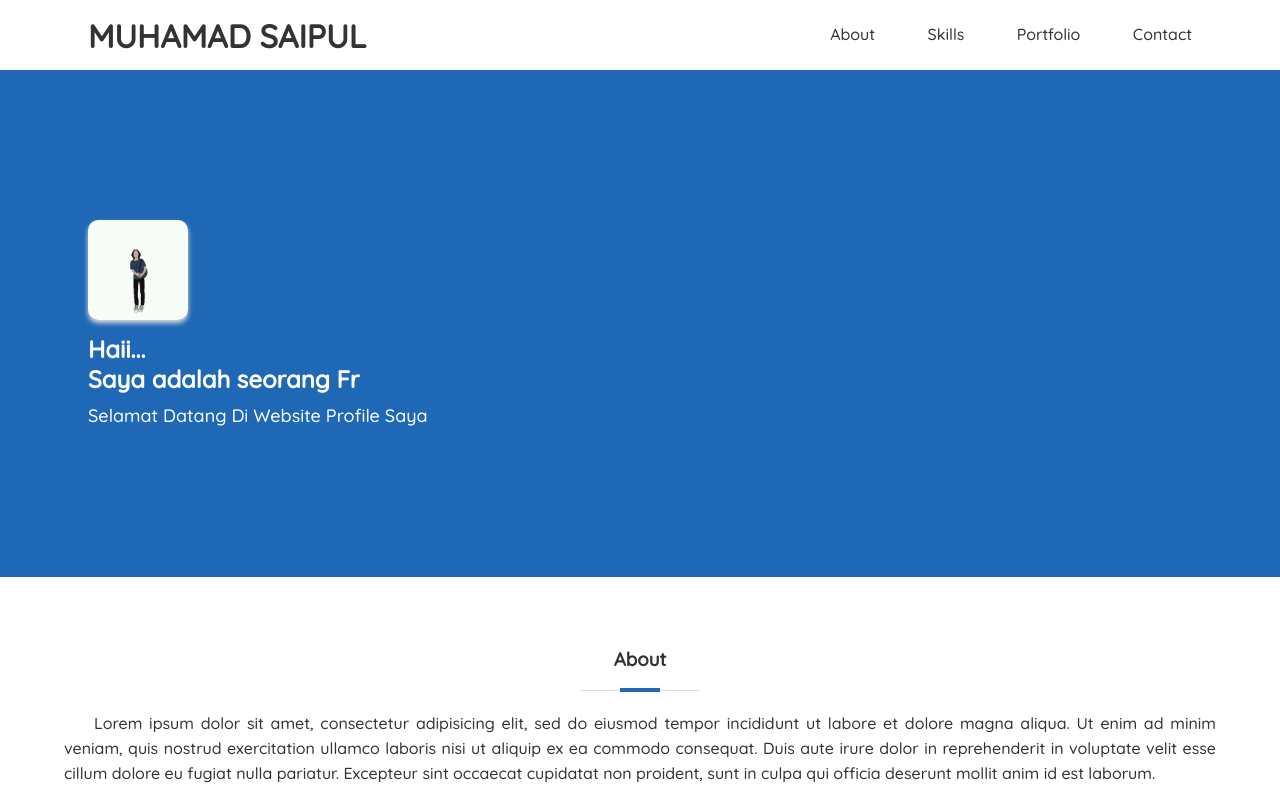
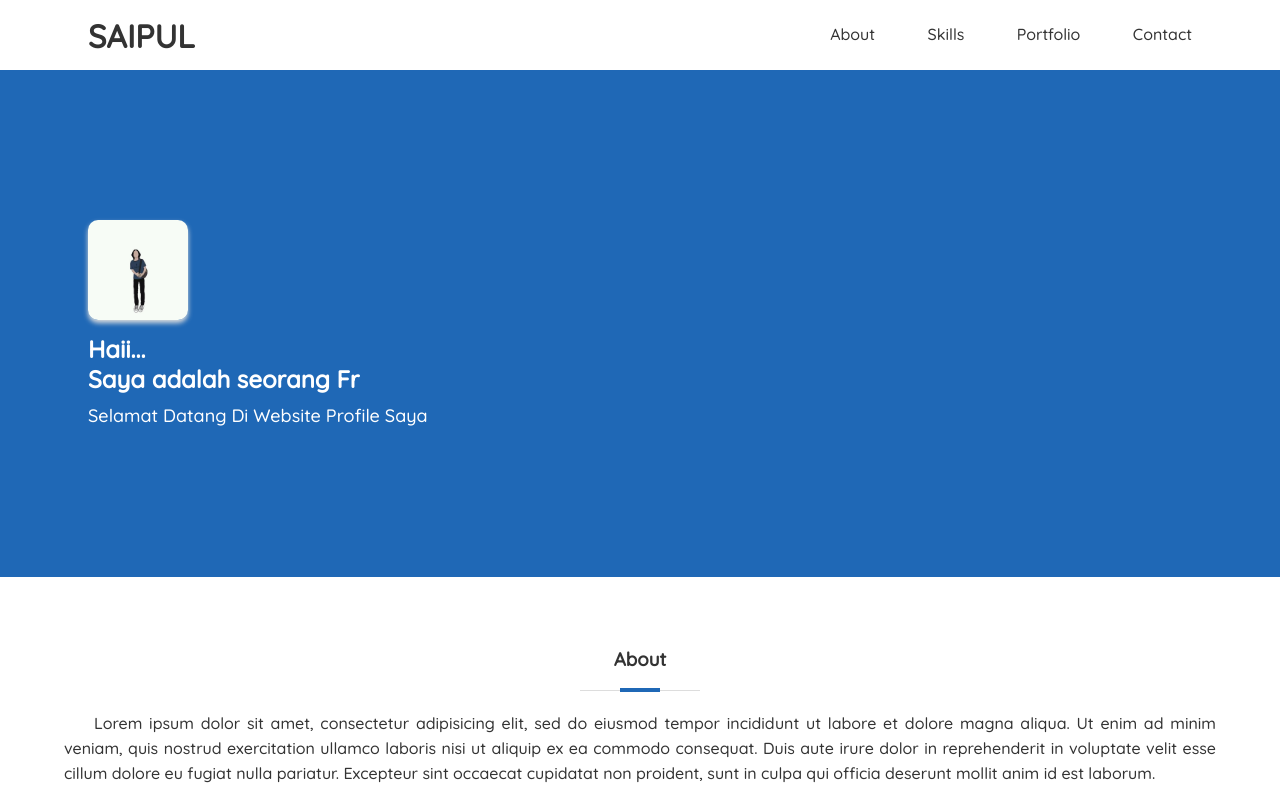
Before and after one commit to Saipul23/Profile, a plain HTML site: page index.html in a window 1280 px wide. Shown: the top 798 px of the page. Drawn offline with Linux system fonts and the light colour scheme.

Commit message:
Update index.html
upload

```diff
--- a/index.html
+++ b/index.html
@@ -23,7 +23,7 @@
 	<!-- Header-->
 <header>
 	<div class="container">
-		<h1> <a href="">Muhamad Saipul</a></h1>
+		<h1> <a href="">Saipul</a></h1>
 		<ul>
 			<li><a href="#about">About </a></li>
 			<li><a href="#skills">Skills</a></li>
```
